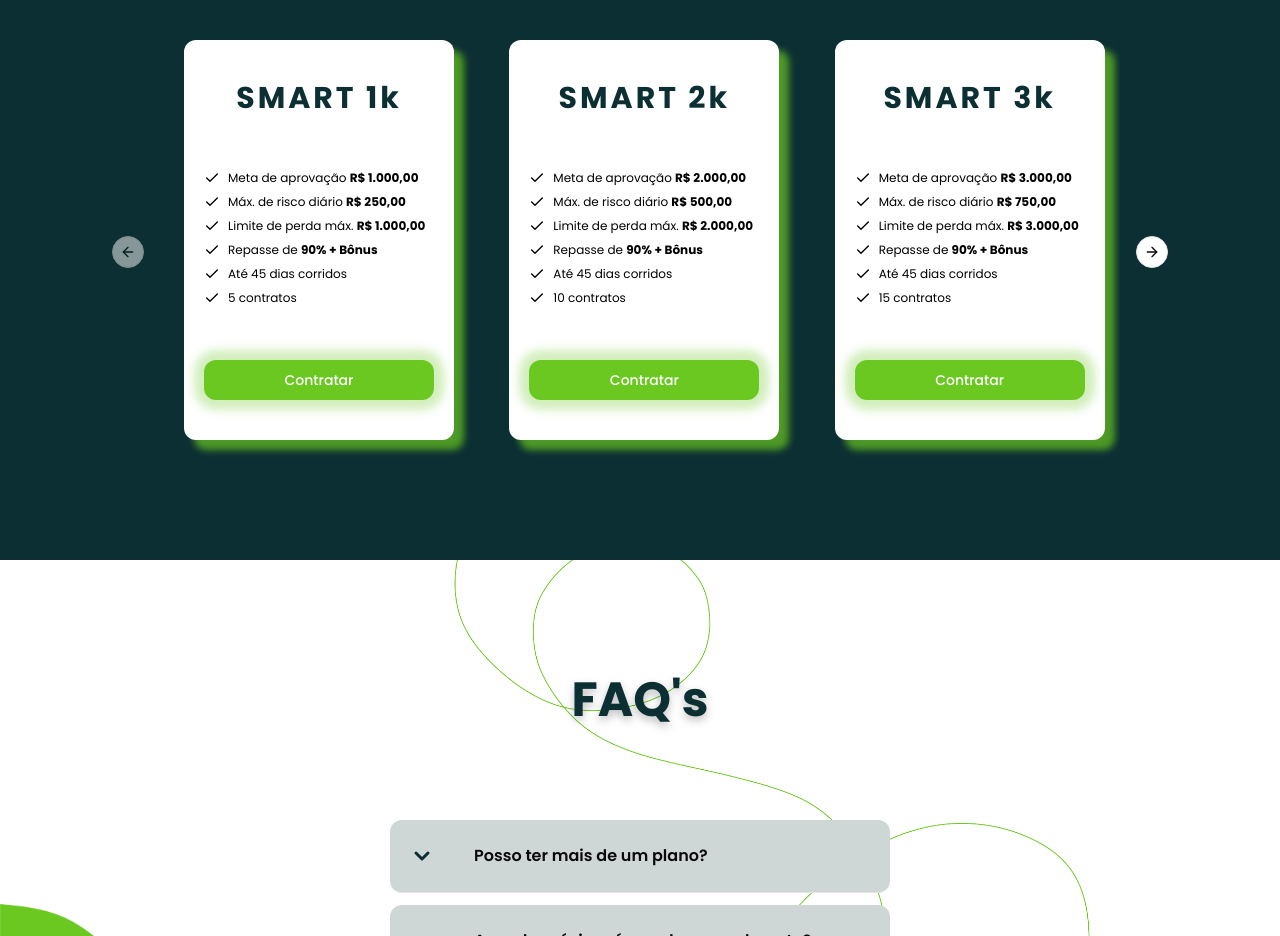
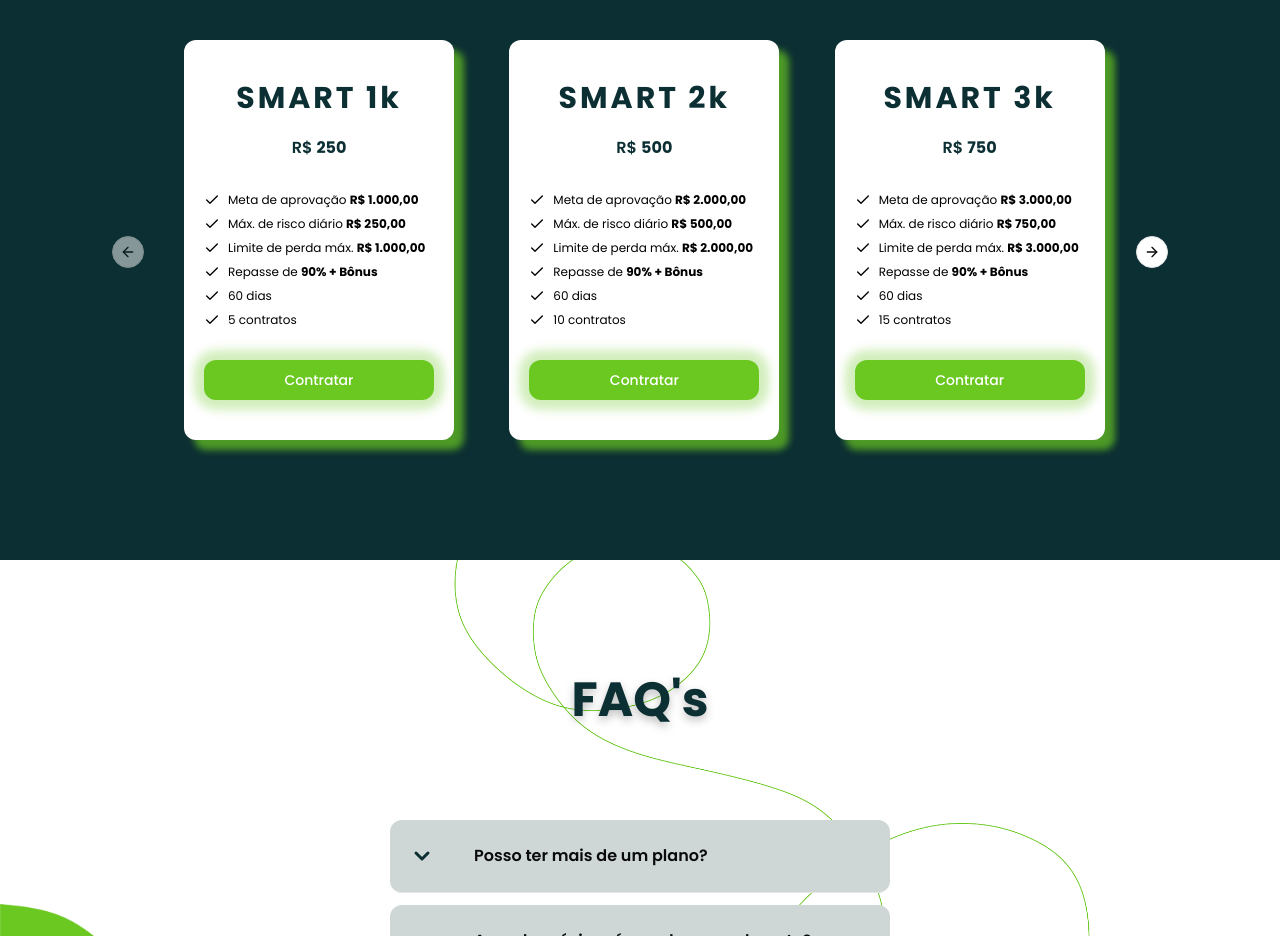
Before and after one commit to lucaanequini/deploy-smartprop, a Next.js app: page / in a window 1280 px wide. Shown: the part 2560-3496 px from the top of the page. Built offline with nearby package versions, Linux system fonts and the light colour scheme.

Commit message:
fix: plans card

```diff
--- a/app/(marketing)/_components/_plans/card.tsx
+++ b/app/(marketing)/_components/_plans/card.tsx
@@ -3,6 +3,7 @@ import { Button } from "@/components/ui/button"
 
 interface CardProps {
     title: string
+    value: string
     approvalGoal: string
     dailyRisk: string
     maxLoss: string
@@ -10,11 +11,15 @@ interface CardProps {
 }
 
 
-export const Card = ({ title, approvalGoal, dailyRisk, maxLoss, contracts }: CardProps) => {
+export const Card = ({ title, value, approvalGoal, dailyRisk, maxLoss, contracts }: CardProps) => {
     return (
         <div className="h-[400px] w-[270px] flex flex-col justify-between bg-white rounded-xl p-5 py-10 shadow-plans">
             <div className="flex flex-col items-center gap-5">
                 <p className="tracking-widest font-bold text-dark-green text-3xl">{title}</p>
+                <div className="flex items-center text-dark-green gap-1">
+                    <p className=" font-semibold">R$</p>
+                    <span className="font-bold">{value}</span>
+                </div>
             </div>
             <div className="flex flex-col gap-y-2 text-black">
                 <div className="flex gap-2">
@@ -35,7 +40,7 @@ export const Card = ({ title, approvalGoal, dailyRisk, maxLoss, contracts }: Car
                 </div>
                 <div className="flex gap-2">
                     <Check className="w-4 h-4" />
-                    <p className="text-xs">Até 45 dias corridos</p>
+                    <p className="text-xs">60 dias</p>
                 </div>
                 <div className="flex gap-2">
                     <Check className="w-4 h-4" />
--- a/app/(marketing)/_components/_plans/plans.tsx
+++ b/app/(marketing)/_components/_plans/plans.tsx
@@ -26,14 +26,14 @@ export const Plans = () => {
                 </div>
                 <div className="items-center gap-x-8 hidden 2xl:flex">
                     <div>
-                        <Card title="SMART 1k" approvalGoal="1.000" dailyRisk="250" maxLoss="1.000" contracts={5} />
+                        <Card title="SMART 1k" value="250" approvalGoal="1.000" dailyRisk="250" maxLoss="1.000" contracts={5} />
                     </div>
                     <div data-aos-delay='200'>
-                        <Card title="SMART 2k" approvalGoal="2.000" dailyRisk="500" maxLoss="2.000" contracts={10} />
+                        <Card title="SMART 2k" value="500" approvalGoal="2.000" dailyRisk="500" maxLoss="2.000" contracts={10} />
                     </div>
-                    <div><Card title="SMART 3k" approvalGoal="3.000" dailyRisk="750" maxLoss="3.000" contracts={15} /></div>
-                    <div><Card title="SMART 5k" approvalGoal="5.000" dailyRisk="1.250" maxLoss="5.000" contracts={25} /></div>
-                    <div><Card title="SMART 10k" approvalGoal="10.000" dailyRisk="2.500" maxLoss="10.000" contracts={50} /></div>
+                    <div><Card title="SMART 3k" value="750" approvalGoal="3.000" dailyRisk="750" maxLoss="3.000" contracts={15} /></div>
+                    <div><Card title="SMART 5k" value="1150" approvalGoal="5.000" dailyRisk="1.250" maxLoss="5.000" contracts={25} /></div>
+                    <div><Card title="SMART 10k" value="2500" approvalGoal="10.000" dailyRisk="2.500" maxLoss="10.000" contracts={50} /></div>
                 </div>
                 <div className="flex items-center justify-center 2xl:hidden" data-aos='fade-up'>
                     <Carousel className="max-w-[310px] md:max-w-[630px] 2lg:max-w-[960px] h-full mx-auto">
@@ -41,35 +41,35 @@ export const Plans = () => {
                             <CarouselItem className="md:basis-1/2 lg:basis-1/2 2lg:basis-1/3 order-2 sm:order-1" data-aos='fade-left'>
                                 <CardUi className="bg-transparent border-0">
                                     <CardContent>
-                                        <Card title="SMART 1k" approvalGoal="1.000" dailyRisk="250" maxLoss="1.000" contracts={5} />
+                                        <Card title="SMART 1k" value="250" approvalGoal="1.000" dailyRisk="250" maxLoss="1.000" contracts={5} />
                                     </CardContent>
                                 </CardUi>
                             </CarouselItem>
                             <CarouselItem className="md:basis-1/2 lg:basis-1/2 2lg:basis-1/3 order-1 sm:order-2" data-aos='fade-left' data-aos-delay='200'>
                                 <CardUi className="bg-transparent border-0">
                                     <CardContent>
-                                        <Card title="SMART 2k" approvalGoal="2.000" dailyRisk="500" maxLoss="2.000" contracts={10} />
+                                        <Card title="SMART 2k" value="500" approvalGoal="2.000" dailyRisk="500" maxLoss="2.000" contracts={10} />
                                     </CardContent>
                                 </CardUi>
                             </CarouselItem>
                             <CarouselItem className="md:basis-1/2 lg:basis-1/2 2lg:basis-1/3 order-3" data-aos='fade-left' data-aos-delay='400'>
                                 <CardUi className="bg-transparent border-0">
                                     <CardContent>
-                                        <Card title="SMART 3k" approvalGoal="3.000" dailyRisk="750" maxLoss="3.000" contracts={15} />
+                                        <Card title="SMART 3k" value="750" approvalGoal="3.000" dailyRisk="750" maxLoss="3.000" contracts={15} />
                                     </CardContent>
                                 </CardUi>
                             </CarouselItem>
                             <CarouselItem className="md:basis-1/2 lg:basis-1/2 2lg:basis-1/3 order-4" data-aos='fade-left' data-aos-delay='600'>
                                 <CardUi className="bg-transparent border-0">
                                     <CardContent>
-                                        <Card title="SMART 5k" approvalGoal="5.000" dailyRisk="1.250" maxLoss="5.000" contracts={25} />
+                                        <Card title="SMART 5k" value="1150" approvalGoal="5.000" dailyRisk="1.250" maxLoss="5.000" contracts={25} />
                                     </CardContent>
                                 </CardUi>
                             </CarouselItem>
                             <CarouselItem className="md:basis-1/2 lg:basis-1/2 2lg:basis-1/3 order-5" data-aos='fade-left' data-aos-delay='600'>
                                 <CardUi className="bg-transparent border-0">
                                     <CardContent>
-                                        <Card title="SMART 10k" approvalGoal="10.000" dailyRisk="2.500" maxLoss="10.000" contracts={50} />
+                                        <Card title="SMART 10k" value="2500" approvalGoal="10.000" dailyRisk="2.500" maxLoss="10.000" contracts={50} />
                                     </CardContent>
                                 </CardUi>
                             </CarouselItem>
```
